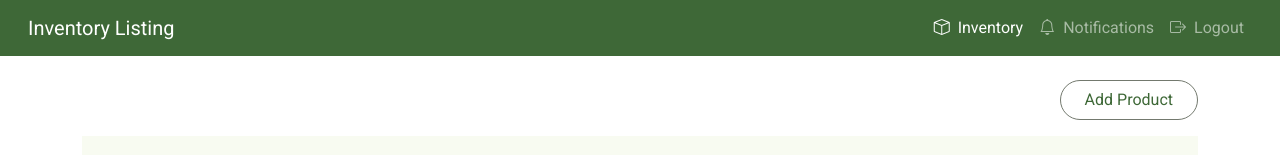
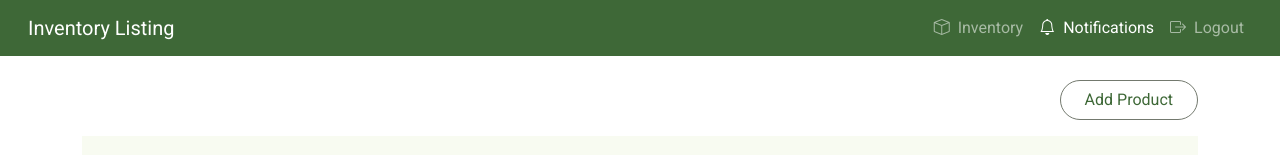
Before and after one commit to FreemanS98765/cs-499-repo, an Angular app in the folder app_public/: page /dashboard in a window 1280 px wide. Shown: the top 155 px of the page. Built offline with nearby package versions, Linux system fonts and the light colour scheme.

Commit message:
Moved header to separate template

```diff
--- a/app_public/src/app/app.component.html
+++ b/app_public/src/app/app.component.html
@@ -1,3 +1,6 @@
 <main class="main">
+  <ng-container *ngIf="router.url !== '/login'">
+    <app-header></app-header>
+  </ng-container>
   <router-outlet></router-outlet>
 </main>
--- a/app_public/src/app/app.module.ts
+++ b/app_public/src/app/app.module.ts
@@ -5,6 +5,7 @@ import { BrowserAnimationsModule } from '@angular/platform-browser/animations';
 import { RouterModule } from '@angular/router';
 
 import { AppComponent } from './app.component';
+import { HeaderComponent } from './header/header.component';
 import { LoginComponent } from './login/login.component';
 import { DashboardComponent } from './dashboard/dashboard.component';
 import { NotificationsComponent } from './notifications/notifications.component';
@@ -14,6 +15,7 @@ import { routes } from './app.routes';
 @NgModule({
   declarations: [
     AppComponent,
+    HeaderComponent,
     LoginComponent,
     DashboardComponent,
     CreateProductComponent,
--- a/app_public/src/app/app.routes.ts
+++ b/app_public/src/app/app.routes.ts
@@ -5,8 +5,8 @@ import { NotificationsComponent } from './notifications/notifications.component'
 
 export const routes: Routes  = [
     { path: 'login', component: LoginComponent },
+    { path: 'logout', component: LoginComponent },
     { path: 'dashboard', component: DashboardComponent },
     { path: 'notifications', component: NotificationsComponent },
-    { path: '', redirectTo: '/login', pathMatch: 'full' },
-    { path: '**', redirectTo: '/login', pathMatch: 'full' },
+    { path: '', redirectTo: 'login', pathMatch: 'full' },
 ];
--- a/app_public/src/app/dashboard/dashboard.component.html
+++ b/app_public/src/app/dashboard/dashboard.component.html
@@ -1,43 +1,3 @@
-<!-- Header -->
-<header class="header">
-  <router-outlet></router-outlet>
-  <nav class="navbar navbar-expand-lg navbar-dark">
-    <div class="container-fluid">
-      <a href="#" class="navbar-brand">Inventory Listing</a>
-      <button
-        class="navbar-toggler"
-        type="button"
-        data-bs-toggle="collapse"
-        data-bs-target="#navbarNav"
-        aria-controls="navbarNav"
-        aria-expanded="false"
-        aria-label="Toggle navigation"
-      >
-        <span class="navbar-toggler-icon"></span>
-      </button>
-      <div id="navbarNav" class="collapse navbar-collapse">
-        <ul class="navbar-nav ms-auto">
-          <li class="nav-item">
-            <a routerLink="/dashboard" class="nav-link active"
-              ><i class="bi bi-box pe-2"></i>Inventory</a
-            >
-          </li>
-          <li class="nav-item">
-            <a routerLink="/notifications" class="nav-link"
-              ><i class="bi bi-bell pe-2"></i>Notifications</a
-            >
-          </li>
-          <li class="nav-item">
-            <a routerLink="/logout" class="nav-link"
-              ><i class="bi bi-box-arrow-right pe-2"></i>Logout</a
-            >
-          </li>
-        </ul>
-      </div>
-    </div>
-  </nav>
-</header>
-
 <div class="container py-4">
   <div class="row">
     <div class="col">
--- /dev/null
+++ b/app_public/src/app/header/header.component.html
@@ -0,0 +1,38 @@
+<!-- Header -->
+<header class="header">
+  <nav class="navbar navbar-expand-lg navbar-dark">
+    <div class="container-fluid">
+      <a href="#" class="navbar-brand">Inventory Listing</a>
+      <button
+        class="navbar-toggler"
+        type="button"
+        data-bs-toggle="collapse"
+        data-bs-target="#navbarNav"
+        aria-controls="navbarNav"
+        aria-expanded="false"
+        aria-label="Toggle navigation"
+      >
+        <span class="navbar-toggler-icon"></span>
+      </button>
+      <div id="navbarNav" class="collapse navbar-collapse">
+        <ul class="navbar-nav ms-auto">
+          <li class="nav-item">
+            <a routerLink="/dashboard" class="nav-link"
+              ><i class="bi bi-box pe-2"></i>Inventory</a
+            >
+          </li>
+          <li class="nav-item">
+            <a routerLink="/notifications" class="nav-link active"
+              ><i class="bi bi-bell pe-2"></i>Notifications</a
+            >
+          </li>
+          <li class="nav-item">
+            <a routerLink="/logout" class="nav-link"
+              ><i class="bi bi-box-arrow-right pe-2"></i>Logout</a
+            >
+          </li>
+        </ul>
+      </div>
+    </div>
+  </nav>
+</header>
--- a/app_public/src/app/notifications/notifications.component.html
+++ b/app_public/src/app/notifications/notifications.component.html
@@ -1,42 +1,3 @@
-<!-- Header -->
-<header class="header">
-  <nav class="navbar navbar-expand-lg navbar-dark">
-    <div class="container-fluid">
-      <a href="#" class="navbar-brand">Inventory Listing</a>
-      <button
-        class="navbar-toggler"
-        type="button"
-        data-bs-toggle="collapse"
-        data-bs-target="#navbarNav"
-        aria-controls="navbarNav"
-        aria-expanded="false"
-        aria-label="Toggle navigation"
-      >
-        <span class="navbar-toggler-icon"></span>
-      </button>
-      <div id="navbarNav" class="collapse navbar-collapse">
-        <ul class="navbar-nav ms-auto">
-          <li class="nav-item">
-            <a routerLink="/dashboard" class="nav-link"
-              ><i class="bi bi-box pe-2"></i>Inventory</a
-            >
-          </li>
-          <li class="nav-item">
-            <a routerLink="/notifications" class="nav-link active"
-              ><i class="bi bi-bell pe-2"></i>Notifications</a
-            >
-          </li>
-          <li class="nav-item">
-            <a routerLink="/logout" class="nav-link"
-              ><i class="bi bi-box-arrow-right pe-2"></i>Logout</a
-            >
-          </li>
-        </ul>
-      </div>
-    </div>
-  </nav>
-</header>
-
 <!-- Notifications Sub Header -->
 <div class="sub-header">
   <div class="container">
```
Also changed, not shown: app_public/src/app/app.component.ts (+6 -3 lines), app_public/src/app/header/header.component.ts (added, +14 -0 lines), app_public/src/app/header/header.component.css (added).
